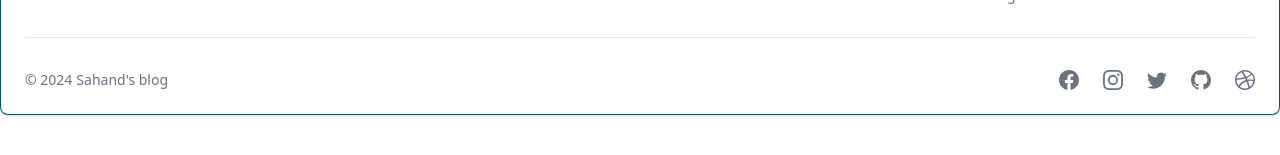
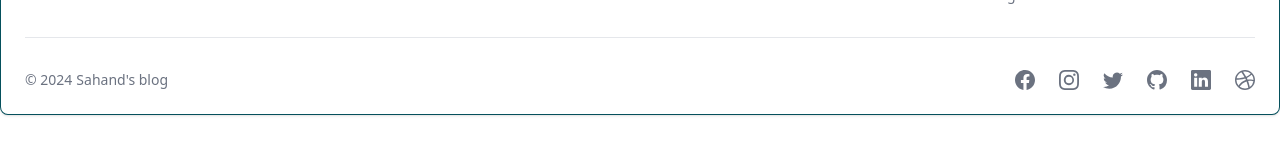
Before and after one commit to prashantkumar-creates/Blog-App, a React (Vite) app in the folder client/: page /About in a window 1280 px wide. Shown: the part 267-422 px from the top of the page. Built offline with nearby package versions, Linux system fonts and the light colour scheme.

Commit message:
added Linkdin Icon in footer

```diff
--- a/client/src/components/Footer.jsx
+++ b/client/src/components/Footer.jsx
@@ -83,6 +83,7 @@ const FooterCom = () => {
                         <Footer.Icon href='https://www.instagram.com/p4prashant1/' icon={BsInstagram} />
                         <Footer.Icon href='#' icon={BsTwitter} />
                         <Footer.Icon href='https://github.com/prashantkumar-creates' icon={BsGithub} />
+                        <Footer.Icon href='https://www.linkedin.com/in/prashant-kumar-6709a2229' icon={BsLinkedin} />
                         <Footer.Icon href='#' icon={BsDribbble} />
 
                     </div>
```
